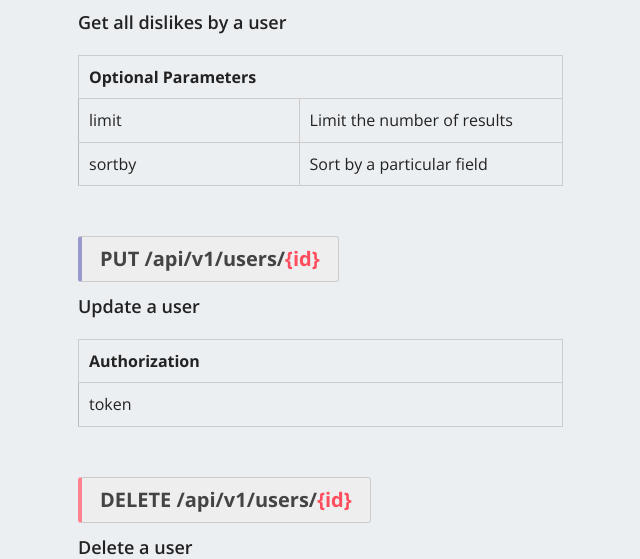
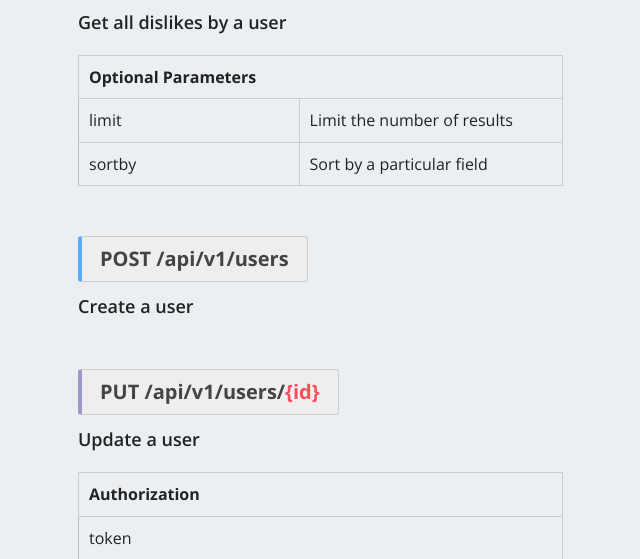
Before and after one commit to taapesh/milk-api, a Django app: page / in a window 1280 px wide. Shown: the part 2184-2743 px from the top of the page, without its empty margins (192-832 px from the left). Run offline with Django 3.2, Linux system fonts and the light colour scheme.

Commit message:
Modified register user endpoint

```diff
--- a/templates/index.html
+++ b/templates/index.html
@@ -174,6 +174,10 @@
                                 <td>Sort by a particular field</td>
                             </tr>
                         </table>
+                    </div>
+                    <div class="endpoint">
+                        <h1 class="post"><span class="method">POST</span> /api/v1/users</h1>
+                        <p>Create a user</p>
                     </div>
                     <div class="endpoint">
                         <h1 class="put"><span class="method">PUT</span> /api/v1/users/<span class="parameter">{id}</span></h1>
@@ -743,10 +747,6 @@
                         <h3 class="code">/api/v1/auth</h3>
                     </div>
                     <div class="endpoint">
-                        <h1 class="post"><span class="method">POST</span> /api/v1/auth/register</h1>
-                        <p>Register a user</p>
-                    </div>
-                    <div class="endpoint">
                         <h1 class="post"><span class="method">POST</span> /api/v1/auth/login</h1>
                         <p>Log in a user</p>
                     </div>
```
